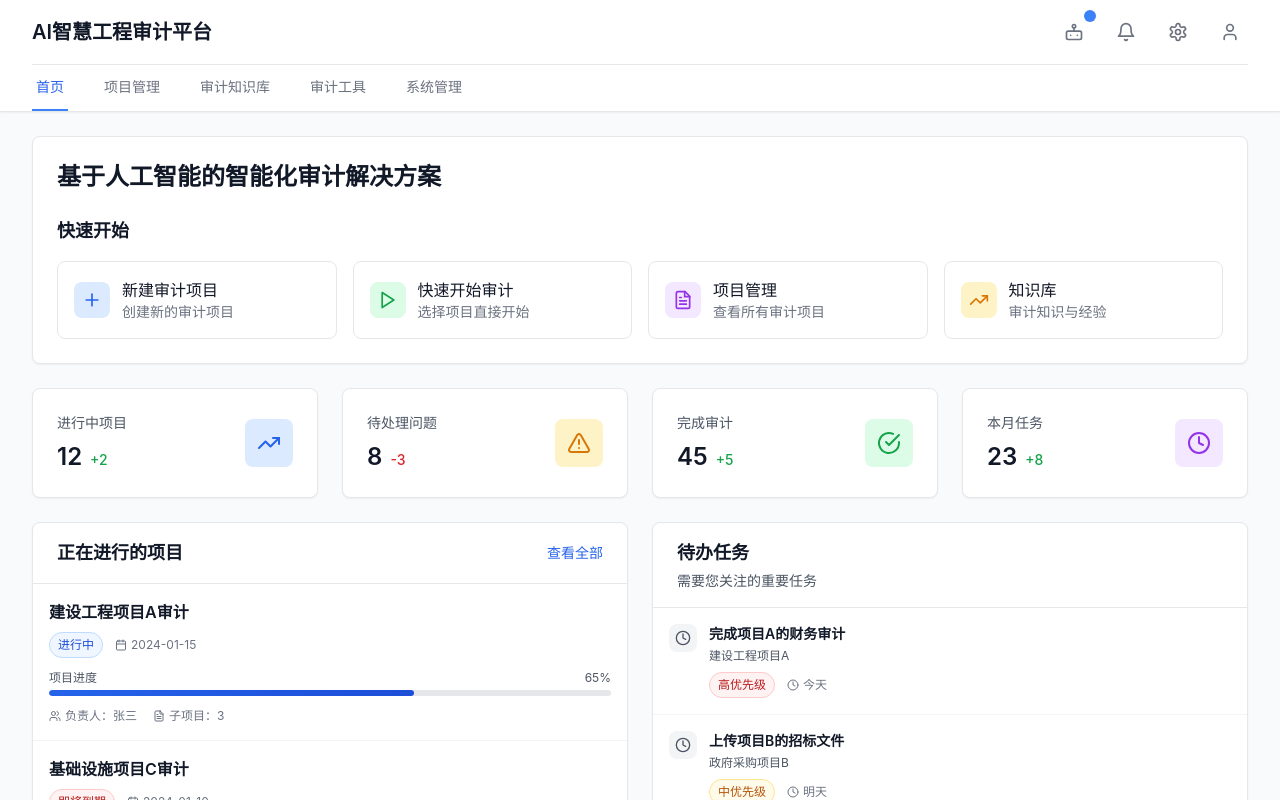
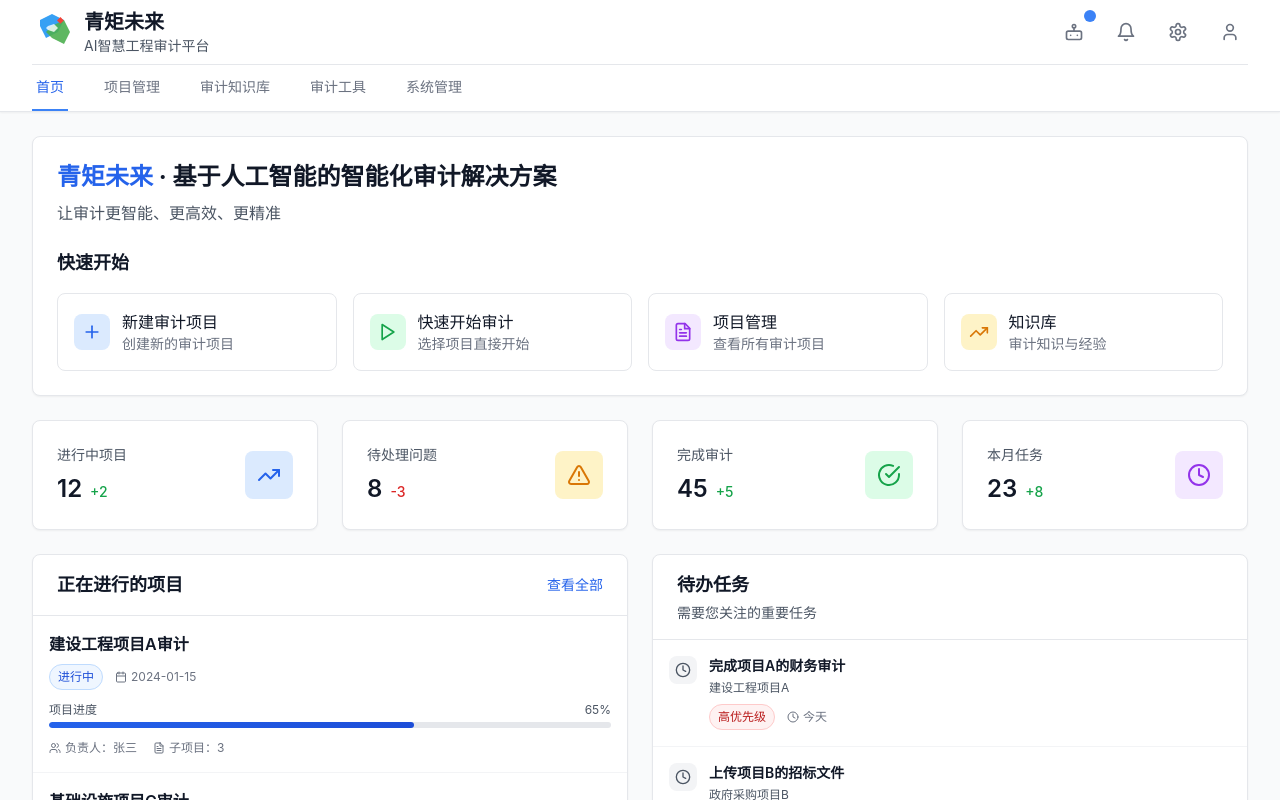
Before and after one commit to TianxiangDU/ai-audit-platform, a React (Create React App) app: page / in a window 1280 px wide. Shown: the top 800 px of the page. Built offline with nearby package versions, Linux system fonts and the light colour scheme.

Commit message:
🎨 添加青矩未来公司logo和品牌元素 - 在Header组件中添加公司logo和名称，创建基于原设计的SVG logo文件，在Dashboard首页突出显示公司品牌，优化移动端适配和视觉层次，保持现代化设计风格

```diff
--- a/src/components/layout/Header.js
+++ b/src/components/layout/Header.js
@@ -2,6 +2,7 @@ import React, { useState } from 'react';
 import { Link, useLocation } from 'react-router-dom';
 import { Bell, User, Settings, Bot, Menu, X } from 'lucide-react';
 import { AIProcessDrawer } from '../ui/AIProcessDrawer';
+import logo from '../../assets/logo.svg';
 
 export const Header = () => {
   const location = useLocation();
@@ -28,8 +29,17 @@ export const Header = () => {
       <header className="bg-white shadow-sm border-b">
         <div className="max-w-7xl mx-auto px-4 sm:px-6 lg:px-8">
           <div className="flex justify-between h-16 items-center">
-            <div className="flex items-center space-x-8">
-              <h1 className="text-lg sm:text-xl font-semibold text-gray-900">AI智慧工程审计平台</h1>
+            {/* 左侧Logo和公司信息 */}
+            <div className="flex items-center space-x-3">
+              <img
+                src={logo}
+                alt="青矩未来Logo"
+                className="h-8 w-8 sm:h-10 sm:w-10"
+              />
+              <div className="flex flex-col">
+                <h1 className="text-lg sm:text-xl font-bold text-gray-900 leading-tight">青矩未来</h1>
+                <p className="text-xs sm:text-sm text-gray-600 leading-tight">AI智慧工程审计平台</p>
+              </div>
             </div>
 
             {/* 桌面端操作按钮 */}
@@ -75,7 +85,7 @@ export const Header = () => {
                 <Link
                   key={tab.path}
                   to={tab.path}
-                  className={`py-3 px-1 border-b-2 font-medium text-sm ${
+                  className={`py-3 px-1 border-b-2 font-medium text-sm transition-colors ${
                     isActiveTab(tab.path)
                       ? 'border-blue-500 text-blue-600'
                       : 'border-transparent text-gray-500 hover:text-gray-700 hover:border-gray-300'
--- a/src/pages/Dashboard.js
+++ b/src/pages/Dashboard.js
@@ -194,7 +194,10 @@ export const Dashboard = () => {
       <div className="bg-white rounded-lg shadow-sm border border-gray-200 p-6">
         <div className="flex items-center justify-between mb-6">
           <div>
-            <h1 className="text-2xl font-bold text-gray-900">基于人工智能的智能化审计解决方案</h1>
+            <h1 className="text-2xl font-bold text-gray-900">
+              <span className="text-blue-600">青矩未来</span> · 基于人工智能的智能化审计解决方案
+            </h1>
+            <p className="text-gray-600 mt-2">让审计更智能、更高效、更精准</p>
           </div>
         </div>
 
```
Also changed, not shown: src/assets/logo.svg (added).
